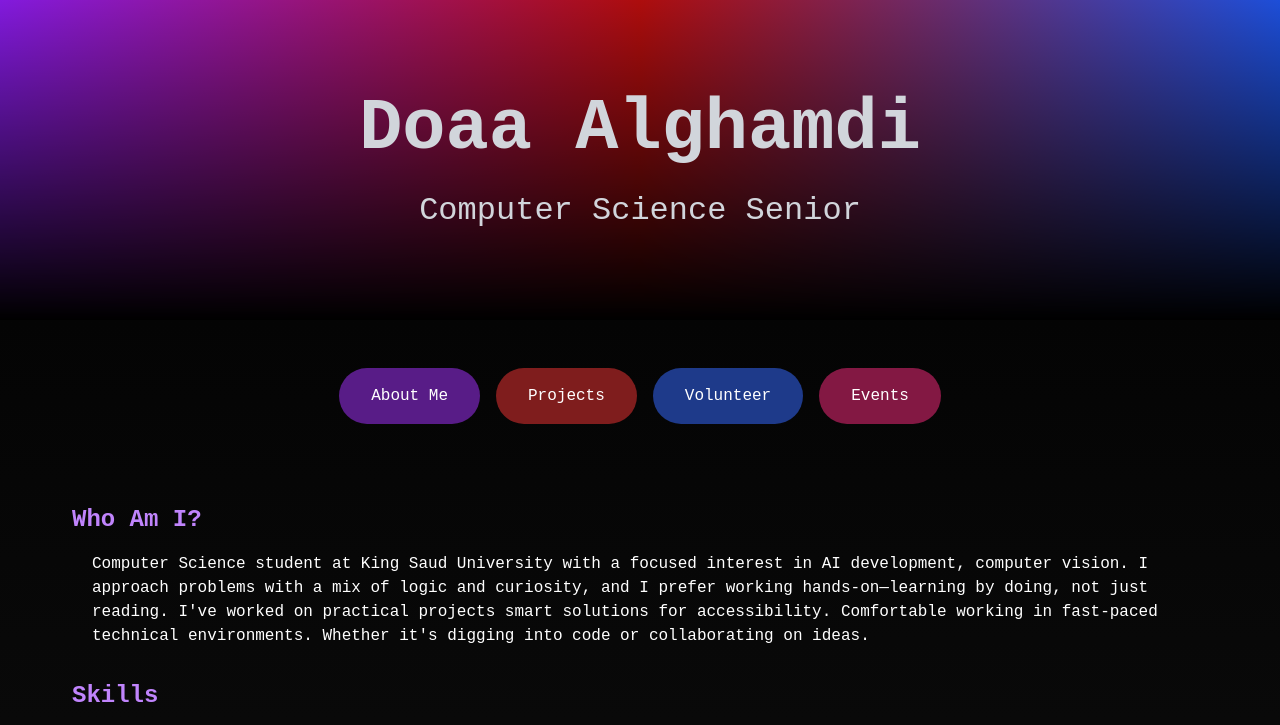
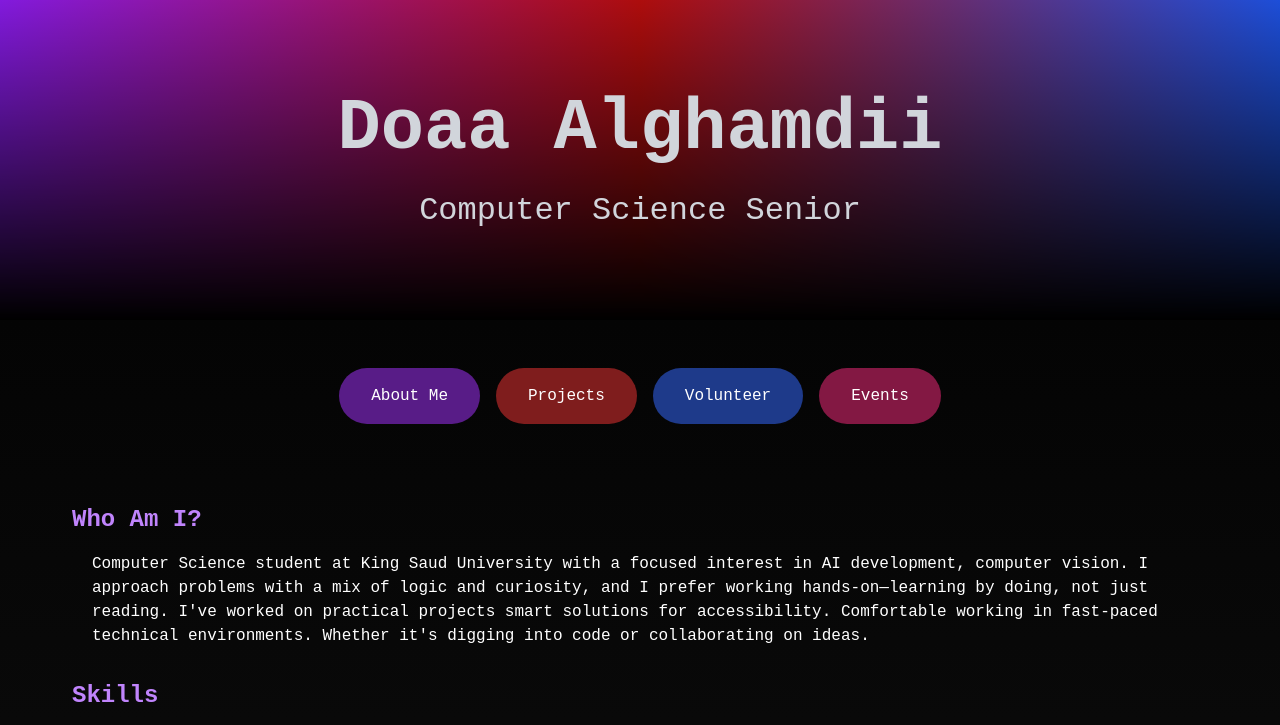
Before and after one commit to deeishere/portfolioo, a plain HTML site: page index.html in a window 1280 px wide. Shown: the top 725 px of the page. Drawn offline with nearby package versions, Linux system fonts and the light colour scheme.

Commit message:
Update index.html

```diff
--- a/index.html
+++ b/index.html
@@ -192,7 +192,7 @@
 <body class="text-white font-sans">
   <!-- Header -->
   <header class="header-gradient text-center">
-    <h1 class="responsive-text text-gray-300 font-bold mb-4 typing">Doaa Alghamdi</h1>
+    <h1 class="responsive-text text-gray-300 font-bold mb-4 typing">Doaa Alghamdii</h1>
     <p class="responsive-subtext text-gray-300 typing">Computer Science Senior</p>
   </header>
 
```
